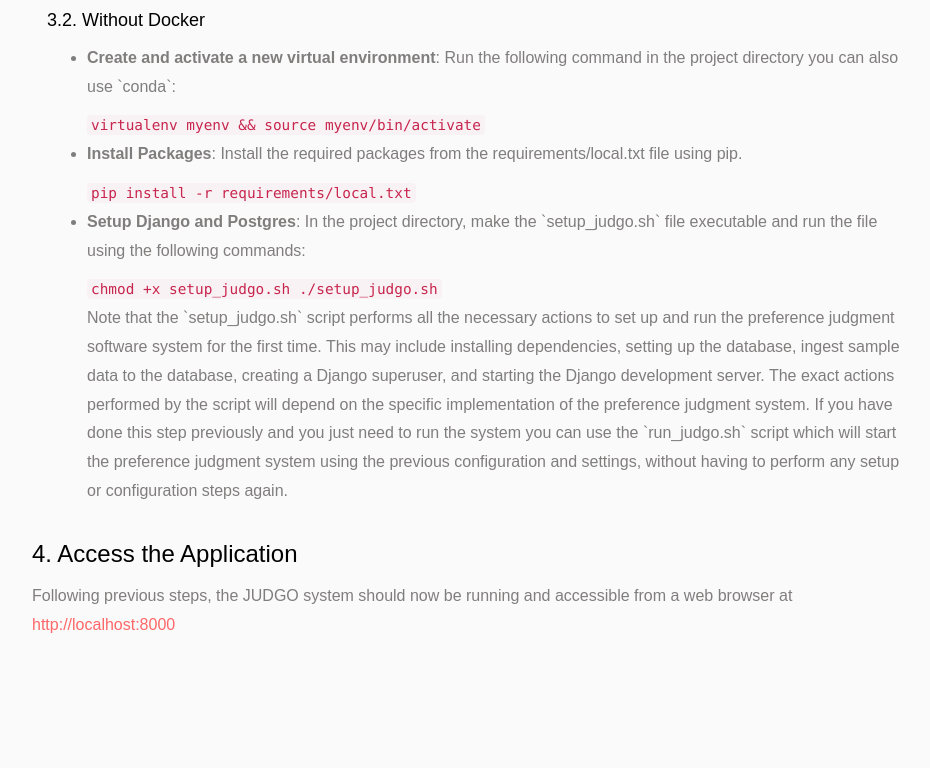
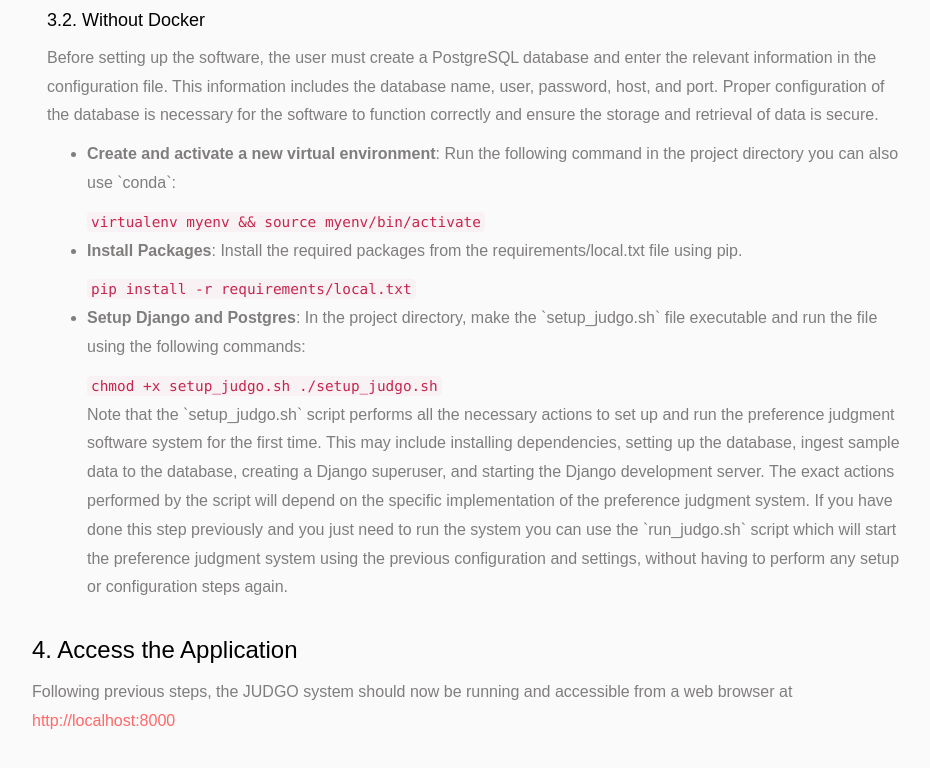
Before and after one commit to judgo-system/judgo-system.github.io, a plain HTML site: page install.html in a window 1280 px wide. Shown: the part 1779-2547 px from the top of the page, without its empty margins (294-1224 px from the left). Drawn offline with nearby package versions, Linux system fonts and the light colour scheme.

Commit message:
update install instruction

```diff
--- a/install.html
+++ b/install.html
@@ -147,7 +147,11 @@
 								<div class="col-md-12 mb-4">
 
 									<h4>3.2. Without Docker</h4>
+									<p> Before setting up the software, the user must create a PostgreSQL database and enter the relevant information in the configuration file. This information includes the database name, user, password, host, and port. Proper configuration of the database is necessary for the software to function correctly and ensure the storage and retrieval of data is secure.<p></p>
+
 									<ul>
+
+
 										<li>
 											<p>
 												<b> Create and activate a new virtual environment</b>: Run the following command in the project directory you can also use `conda`:
```
